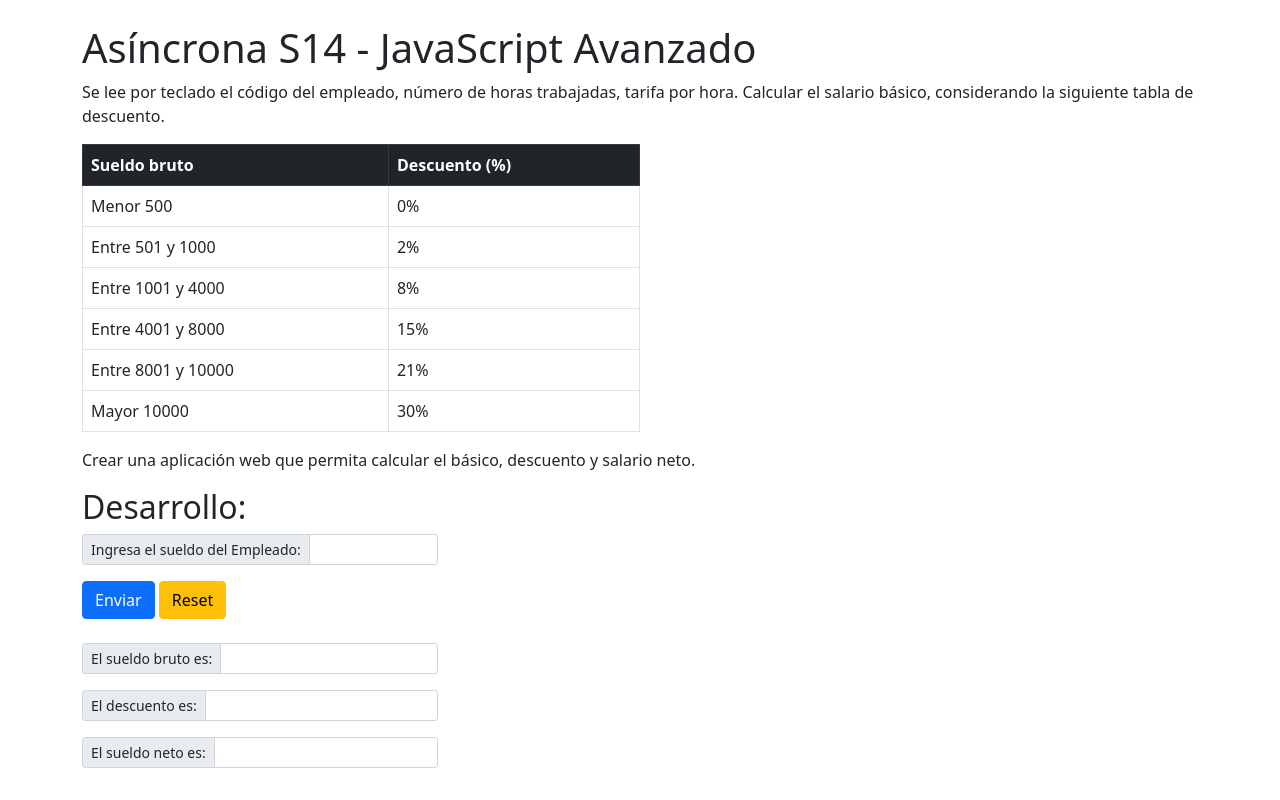
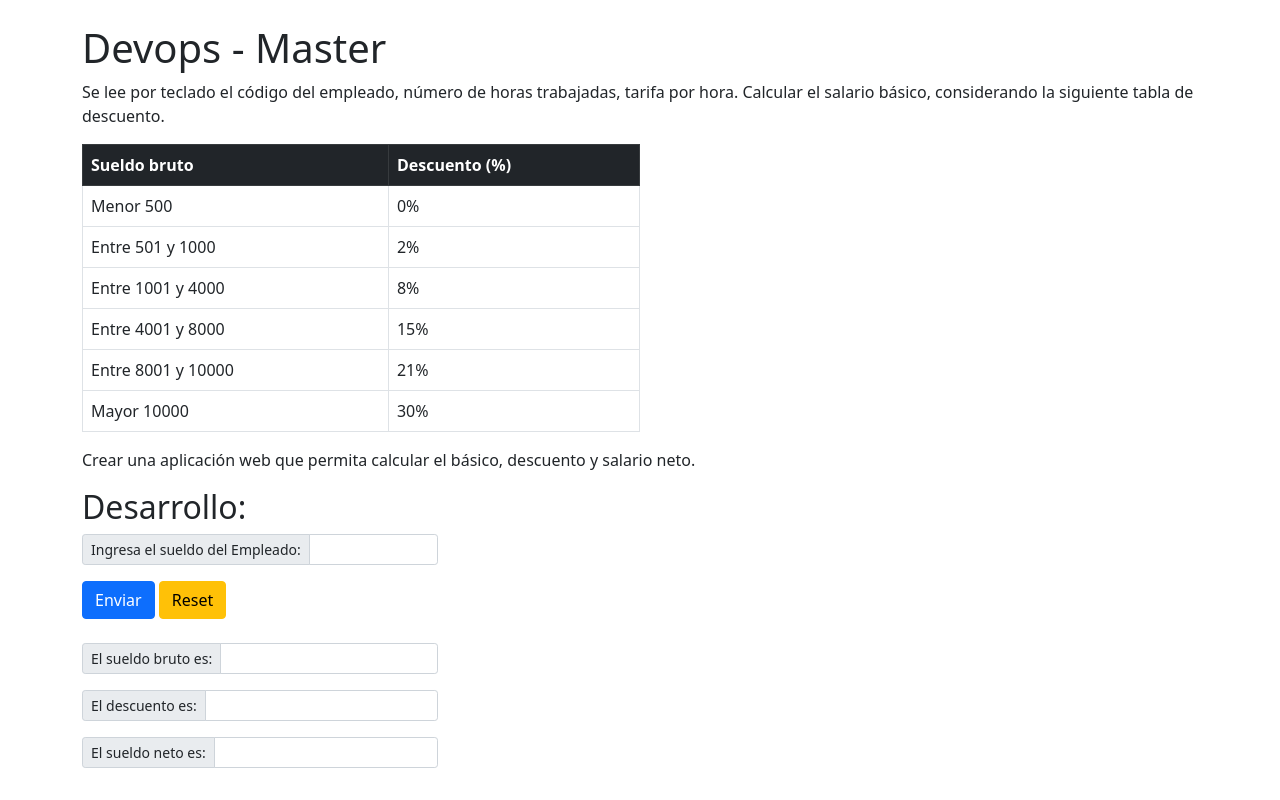
Before and after one commit to Manuel486/Devops-Sesion12, a plain HTML site: page proyecto-javascript/index.html in a window 1280 px wide. Shown: the top 800 px of the page. Drawn offline with nearby package versions, Linux system fonts and the light colour scheme.

Commit message:
Titulo master

```diff
--- a/proyecto-javascript/index.html
+++ b/proyecto-javascript/index.html
@@ -8,7 +8,7 @@
     <link rel="stylesheet" href="https://cdnjs.cloudflare.com/ajax/libs/font-awesome/6.2.0/css/all.min.css">
     <script src="https://ajax.googleapis.com/ajax/libs/jquery/3.1.1/jquery.min.js"></script>
     <script src="https://ajax.googleapis.com/ajax/libs/angularjs/1.6.9/angular.min.js"></script>
-    <title>Asíncrona S14</title>
+    <title>Devops - Master</title>
     <style>
         .tablex{
             width: 50%!important;
@@ -17,7 +17,7 @@
 </head>
 <body>
     <div class="container mt-4" ng-app="appEmpleado" ng-controller="EmpleadoCtrl">
-        <h1>Asíncrona S14 - JavaScript Avanzado</h1>
+        <h1>Devops - Master</h1>
         <p>
         Se lee por teclado el código del empleado, número de horas trabajadas, tarifa por hora. Calcular el salario básico, considerando la siguiente tabla de descuento.  </p>
         <table class="table table-bordered tablex">
```
